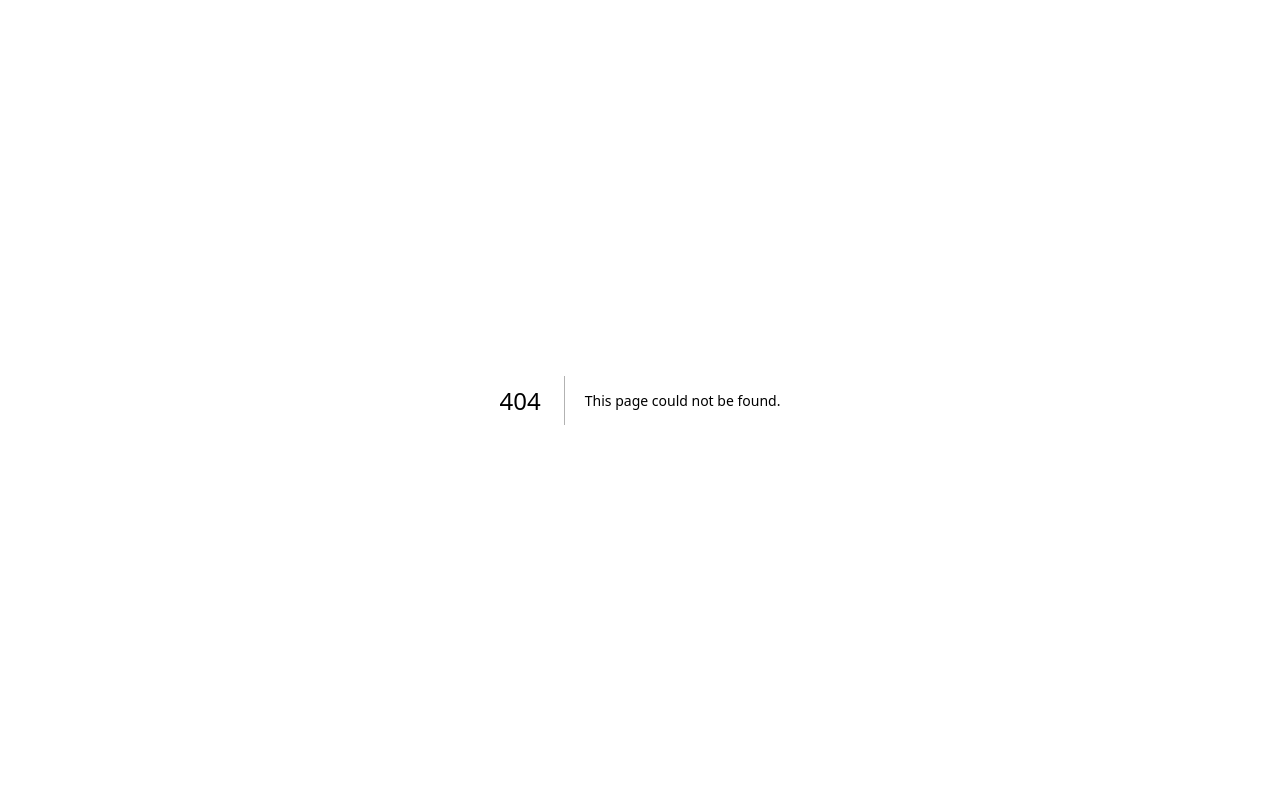
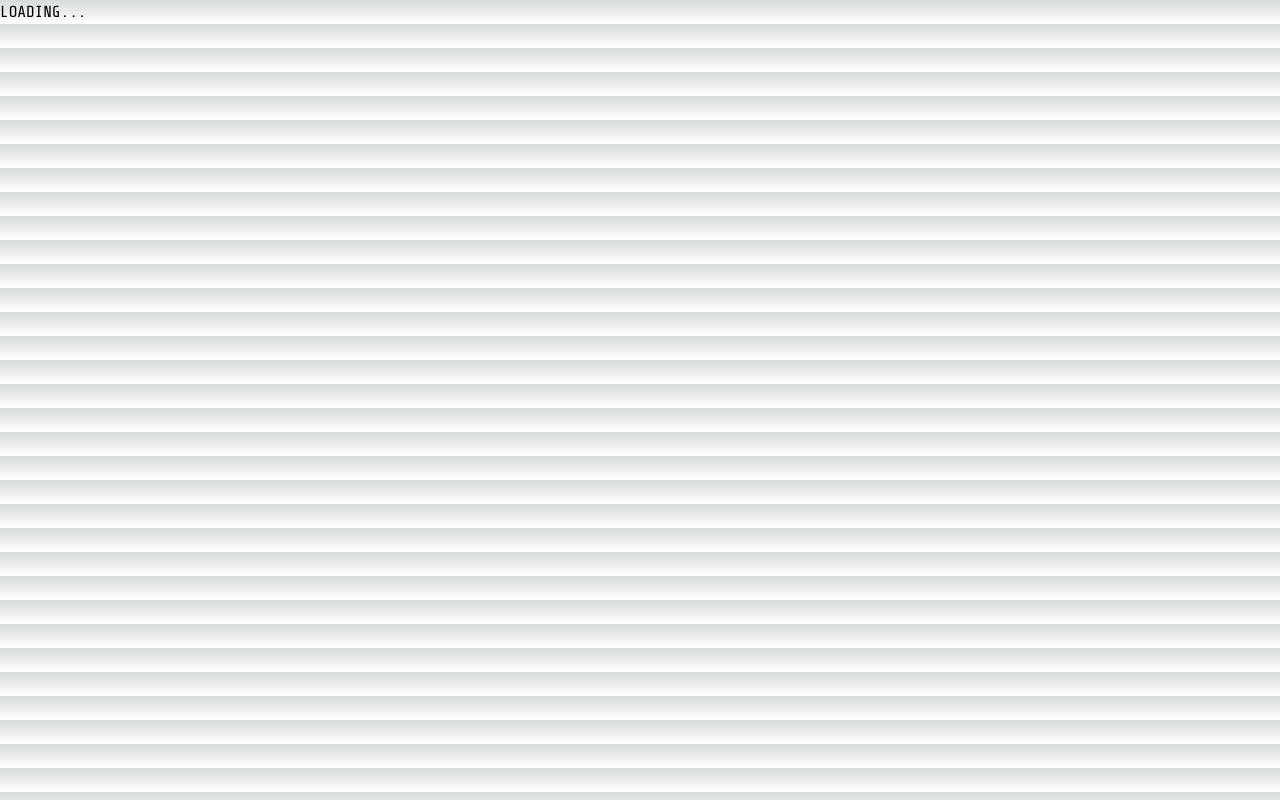
Before and after one commit to brandon-moy/idea-playground, a Next.js app: page /loading-spinners in a window 1280 px wide. Before the commit this address had no page. Built offline with nearby package versions, Linux system fonts and the light colour scheme.

Commit message:
Created base layout for loader and added custom font

```diff
--- a/app/globals.css
+++ b/app/globals.css
@@ -1,3 +1,4 @@
+@import url("https://fonts.googleapis.com/css2?family=Share+Tech+Mono&display=swap");
 @tailwind base;
 @tailwind components;
 @tailwind utilities;
--- /dev/null
+++ b/app/loading-spinners/page.tsx
@@ -0,0 +1,11 @@
+import NikkeLoader from "@/components/spinners/nikke";
+
+function LoadingSpinners() {
+  return (
+    <div>
+      <NikkeLoader />
+    </div>
+  );
+}
+
+export default LoadingSpinners;
--- /dev/null
+++ b/components/spinners/nikke.tsx
@@ -0,0 +1,27 @@
+export default function NikkeLoader() {
+  return (
+    // main container
+    <div>
+      {/* x  container */}
+      <div>
+        <div></div>
+        <div></div>
+        <div></div>
+        <div></div>
+      </div>
+      {/* LOADING... container */}
+      <div className="flex font-st-mono">
+        <p>L</p>
+        <p>O</p>
+        <p>A</p>
+        <p>D</p>
+        <p>I</p>
+        <p>N</p>
+        <p>G</p>
+        <p>.</p>
+        <p>.</p>
+        <p>.</p>
+      </div>
+    </div>
+  );
+}
--- a/tailwind.config.ts
+++ b/tailwind.config.ts
@@ -17,6 +17,9 @@ const config: Config = {
       },
       backgroundSize: {
         shrink: "100% 9px",
+      },
+      fontFamily: {
+        "st-mono": "Share Tech Mono",
       },
       keyframes: {
         cardPan: {
```
